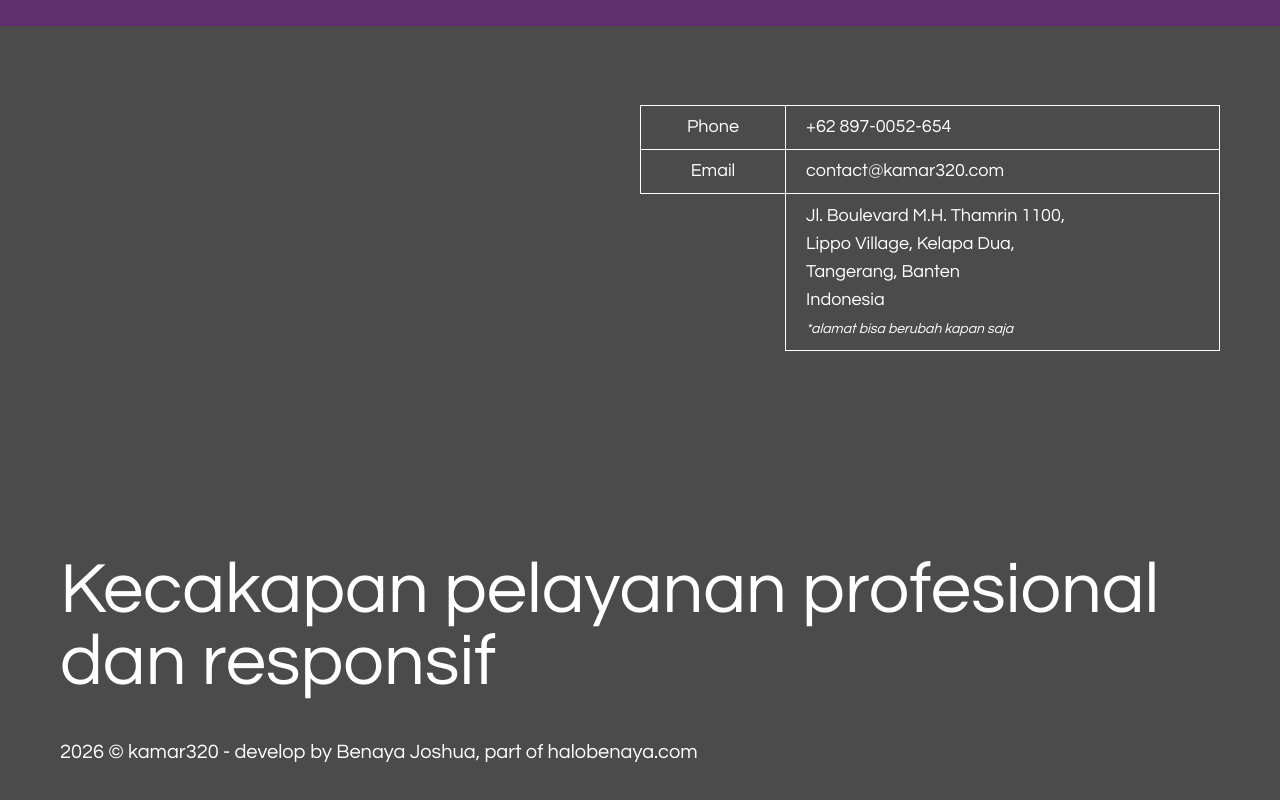
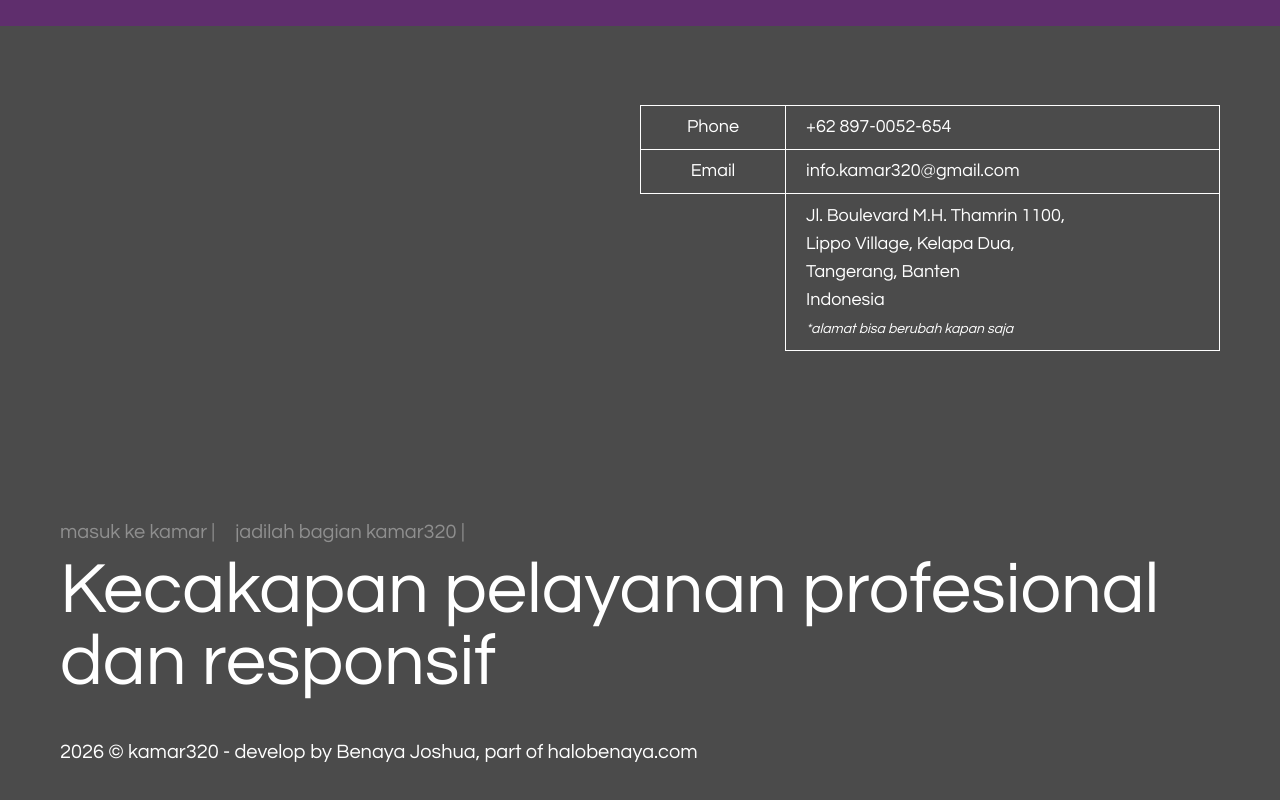
Before and after one commit to benayajosuaa/Frontend-Kav320, a Next.js app: page / in a window 1280 px wide. Shown: the part 2699-3499 px from the top of the page. Built offline with nearby package versions, Linux system fonts and the light colour scheme.

Commit message:
update : update footer

```diff
--- a/src/components/footer/index.tsx
+++ b/src/components/footer/index.tsx
@@ -17,6 +17,11 @@ const navigationLink = [
 const sosialMedia = [
     { href: "/https://wa.me/628970052654", label: "Whatsapp"},
     { href: "https://instagram.com/benayajosuaa", label: "Instagram"},
+]
+
+const gerbangFooter = [
+    { index:"1", href: "/under-development", label:"masuk ke kamar"},
+    { index:"2",href: "/under-development", label:"jadilah bagian kamar320"},
 ]
 
 export default function NavigationBar() {
@@ -49,7 +54,7 @@ export default function NavigationBar() {
                                     </div>
                                     <div className="pl-5 p-2  col-span-3 flex h-11 items-center  border-r  border-l border-[#ffffff] px-1">
                                         <p className="text-lg">
-                                            contact@kamar320.com
+                                            info.kamar320@gmail.com
                                         </p>
                                     </div>
                                     <div className="bg-transparent h-11 border-0"/>
@@ -67,6 +72,22 @@ export default function NavigationBar() {
 
                     {/* Section 2*/}
                     <div className="absolute bottom-0 bg-transparent p-15">
+                        <div className="flex flex-row gap-x-5 pb-2 pointer-events-auto">
+                            {
+                                gerbangFooter.map((x) => {
+                                    return (
+                                        <Link
+                                            key={x.index}
+                                            href={x.href}
+                                            className="flex flex-row text-xl text-[#8f8f8f]"
+                                        >
+                                            {x.label}  |
+                                        </Link>
+
+                                    )
+                                })
+                            }
+                        </div>
                         <div>
                             <h1 className="text-5xl lg:text-6xl xl:text-7xl">Kecakapan pelayanan profesional dan responsif</h1>
                         </div>
```
